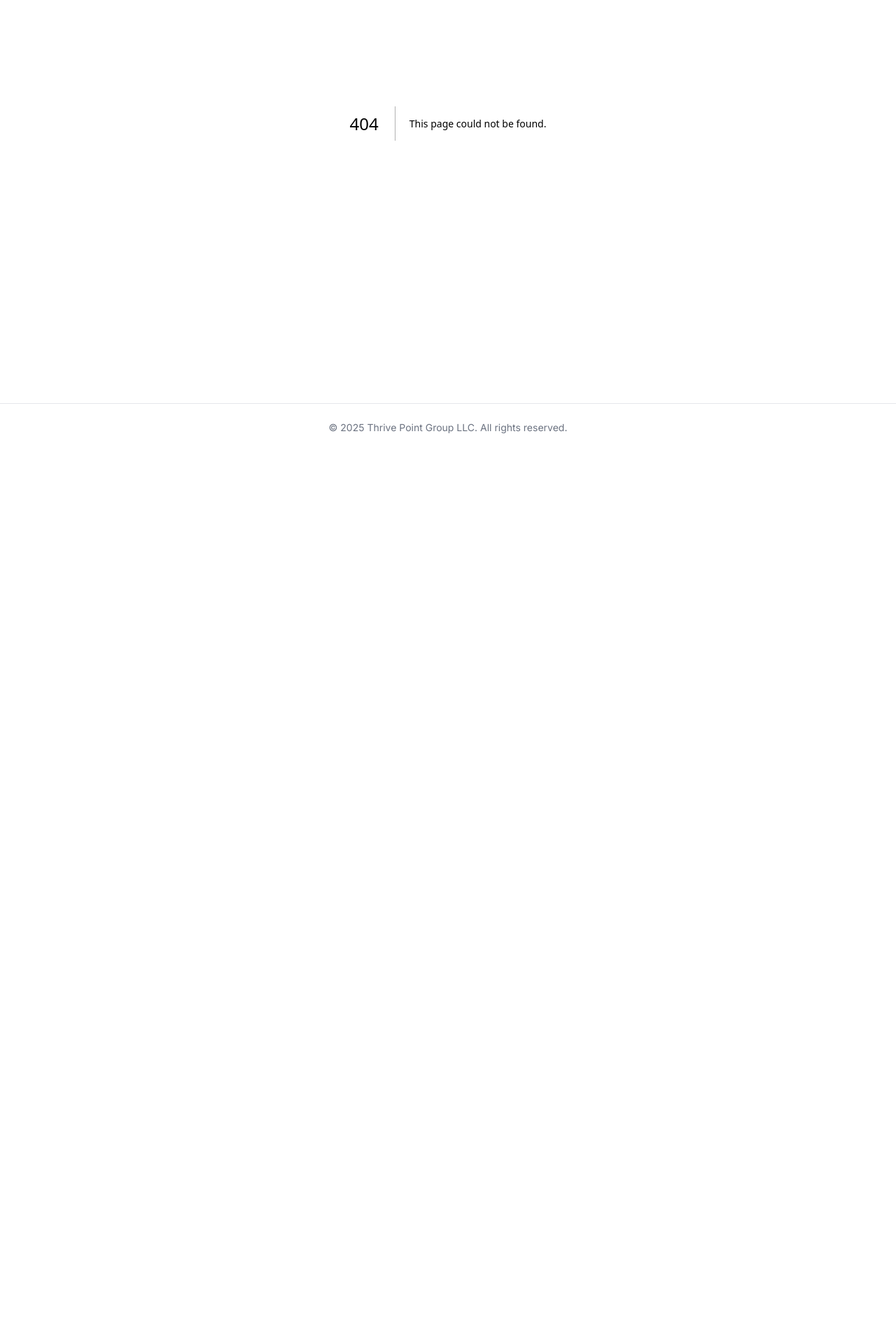
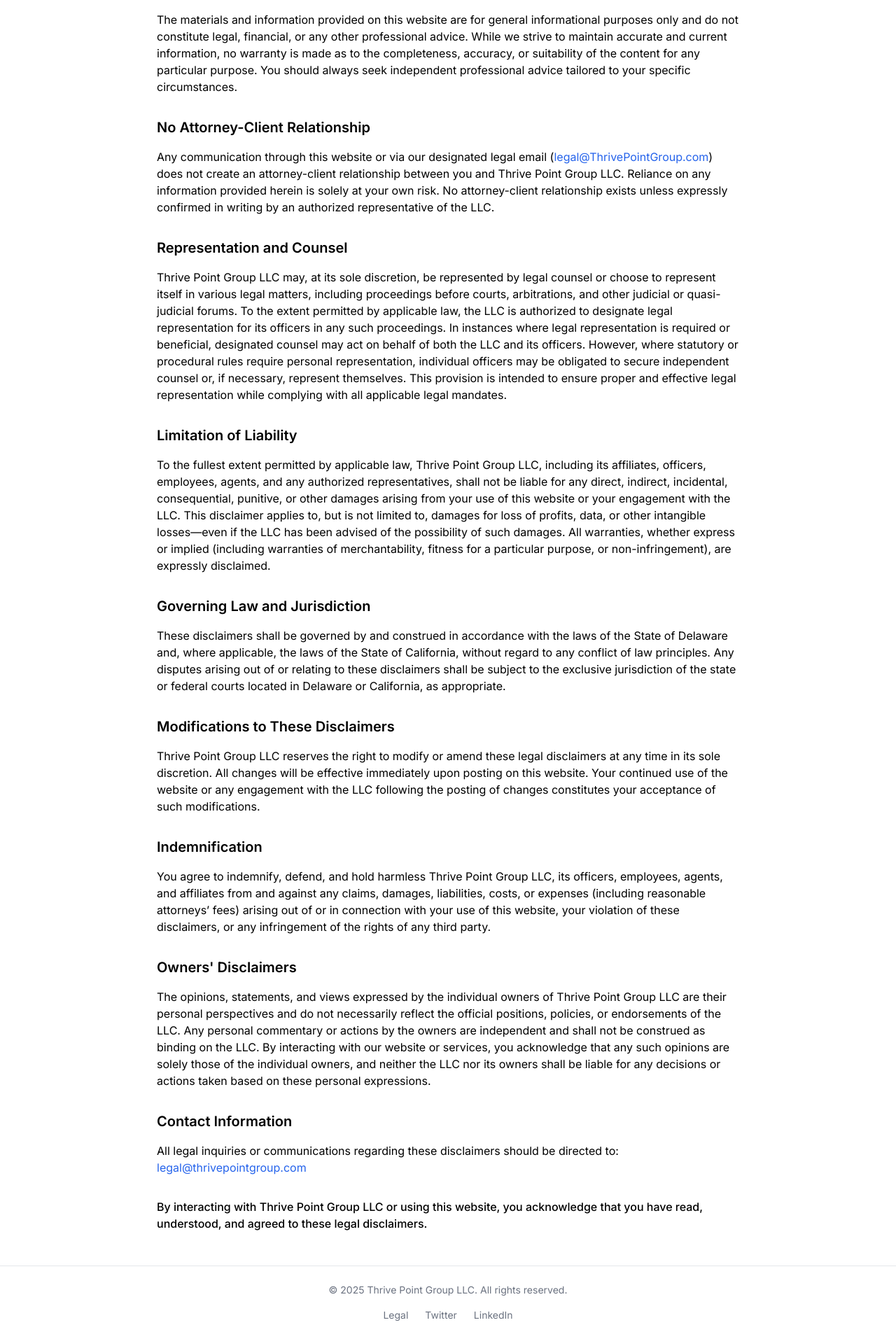
Before and after one commit to thrivepointgroup/thrive-landing, a Next.js app: page /legal in a window 1280 px wide. Before the commit this address had no page. Shown: the part 288-2201 px from the top of the page at 70% size. Before the commit the page ends 933 px from the top, so only its background shows below. Built offline with nearby package versions, Linux system fonts and the light colour scheme.

Commit message:
add legal

```diff
--- a/components/Footer.js
+++ b/components/Footer.js
@@ -1,12 +1,38 @@
 // components/Footer.js
+import Link from 'next/link';
+
 export default function Footer() {
     return (
         <footer className="bg-white mt-auto border-t border-gray-200">
             <div className="max-w-7xl mx-auto py-6 px-4 sm:px-6 lg:px-8">
-                <div className="text-center">
+                <div className="flex flex-col items-center space-y-4">
                     <p className="text-gray-500 text-sm">
                         © {new Date().getFullYear()} Thrive Point Group LLC. All rights reserved.
                     </p>
+                    <div className="flex items-center space-x-6">
+                        <Link
+                            href="/legal"
+                            className="text-gray-500 hover:text-gray-700 text-sm"
+                        >
+                            Legal
+                        </Link>
+                        <a
+                            href="https://x.com/ThriveGroupHQ"
+                            target="_blank"
+                            rel="noopener noreferrer"
+                            className="text-gray-500 hover:text-gray-700 text-sm"
+                        >
+                            Twitter
+                        </a>
+                        <a
+                            href="https://www.linkedin.com/company/thrivepointgroupsv"
+                            target="_blank"
+                            rel="noopener noreferrer"
+                            className="text-gray-500 hover:text-gray-700 text-sm"
+                        >
+                            LinkedIn
+                        </a>
+                    </div>
                 </div>
             </div>
         </footer>
--- a/pages/banner.js
+++ b/pages/banner.js
@@ -94,7 +94,7 @@
       </div>
 
       <button
-        onClick={exportAsPNG}
+        onClic  k={exportAsPNG}
         className="mt-10 px-4 py-2 bg-blue-600 text-white rounded-lg hover:bg-blue-700 transition-colors mb-4"
       >
         Export as PNG
--- /dev/null
+++ b/pages/legal.js
@@ -0,0 +1,83 @@
+export default function Legal() {
+    return (
+      <div className="max-w-4xl mx-auto px-4 sm:px-6 lg:px-8 py-12">
+        <h1 className="text-3xl font-bold mb-8">Disclaimers</h1>
+
+        <div className="prose prose-gray max-w-none space-y-8">
+          <p className="font-medium">
+            PLEASE READ THESE LEGAL DISCLAIMERS CAREFULLY BEFORE ENGAGING WITH THIS WEBSITE OR OUR SERVICES.
+          </p>
+
+          <section>
+            <h2 className="text-xl font-semibold mb-4">No Legal or Professional Advice</h2>
+            <p>
+              The materials and information provided on this website are for general informational purposes only and do not constitute legal, financial, or any other professional advice. While we strive to maintain accurate and current information, no warranty is made as to the completeness, accuracy, or suitability of the content for any particular purpose. You should always seek independent professional advice tailored to your specific circumstances.
+            </p>
+          </section>
+
+          <section>
+            <h2 className="text-xl font-semibold mb-4">No Attorney-Client Relationship</h2>
+            <p>
+              Any communication through this website or via our designated legal email (<a href="mailto:legal@ThrivePointGroup.com" className="text-blue-600 hover:text-blue-800">legal@ThrivePointGroup.com</a>) does not create an attorney-client relationship between you and Thrive Point Group LLC. Reliance on any information provided herein is solely at your own risk. No attorney-client relationship exists unless expressly confirmed in writing by an authorized representative of the LLC.
+            </p>
+          </section>
+
+          <section>
+            <h2 className="text-xl font-semibold mb-4">Representation and Counsel</h2>
+            <p>
+              Thrive Point Group LLC may, at its sole discretion, be represented by legal counsel or choose to represent itself in various legal matters, including proceedings before courts, arbitrations, and other judicial or quasi-judicial forums. To the extent permitted by applicable law, the LLC is authorized to designate legal representation for its officers in any such proceedings. In instances where legal representation is required or beneficial, designated counsel may act on behalf of both the LLC and its officers. However, where statutory or procedural rules require personal representation, individual officers may be obligated to secure independent counsel or, if necessary, represent themselves. This provision is intended to ensure proper and effective legal representation while complying with all applicable legal mandates.
+            </p>
+          </section>
+
+          <section>
+            <h2 className="text-xl font-semibold mb-4">Limitation of Liability</h2>
+            <p>
+              To the fullest extent permitted by applicable law, Thrive Point Group LLC, including its affiliates, officers, employees, agents, and any authorized representatives, shall not be liable for any direct, indirect, incidental, consequential, punitive, or other damages arising from your use of this website or your engagement with the LLC. This disclaimer applies to, but is not limited to, damages for loss of profits, data, or other intangible losses—even if the LLC has been advised of the possibility of such damages. All warranties, whether express or implied (including warranties of merchantability, fitness for a particular purpose, or non-infringement), are expressly disclaimed.
+            </p>
+          </section>
+
+          <section>
+            <h2 className="text-xl font-semibold mb-4">Governing Law and Jurisdiction</h2>
+            <p>
+              These disclaimers shall be governed by and construed in accordance with the laws of the State of Delaware and, where applicable, the laws of the State of California, without regard to any conflict of law principles. Any disputes arising out of or relating to these disclaimers shall be subject to the exclusive jurisdiction of the state or federal courts located in Delaware or California, as appropriate.
+            </p>
+          </section>
+
+          <section>
+            <h2 className="text-xl font-semibold mb-4">Modifications to These Disclaimers</h2>
+            <p>
+              Thrive Point Group LLC reserves the right to modify or amend these legal disclaimers at any time in its sole discretion. All changes will be effective immediately upon posting on this website. Your continued use of the website or any engagement with the LLC following the posting of changes constitutes your acceptance of such modifications.
+            </p>
+          </section>
+
+          <section>
+            <h2 className="text-xl font-semibold mb-4">Indemnification</h2>
+            <p>
+              You agree to indemnify, defend, and hold harmless Thrive Point Group LLC, its officers, employees, agents, and affiliates from and against any claims, damages, liabilities, costs, or expenses (including reasonable attorneys’ fees) arising out of or in connection with your use of this website, your violation of these disclaimers, or any infringement of the rights of any third party.
+            </p>
+          </section>
+
+          <section>
+            <h2 className="text-xl font-semibold mb-4">Owners&apos; Disclaimers</h2>
+            <p>
+              The opinions, statements, and views expressed by the individual owners of Thrive Point Group LLC are their personal perspectives and do not necessarily reflect the official positions, policies, or endorsements of the LLC. Any personal commentary or actions by the owners are independent and shall not be construed as binding on the LLC. By interacting with our website or services, you acknowledge that any such opinions are solely those of the individual owners, and neither the LLC nor its owners shall be liable for any decisions or actions taken based on these personal expressions.
+            </p>
+          </section>
+
+          <section>
+            <h2 className="text-xl font-semibold mb-4">Contact Information</h2>
+            <p>
+              All legal inquiries or communications regarding these disclaimers should be directed to:<br />
+              <a href="mailto:legal@ThrivePointGroup.com" className="text-blue-600 hover:text-blue-800">
+                legal@thrivepointgroup.com
+              </a>
+            </p>
+          </section>
+
+          <p className="font-medium">
+            By interacting with Thrive Point Group LLC or using this website, you acknowledge that you have read, understood, and agreed to these legal disclaimers.
+          </p>
+        </div>
+      </div>
+    );
+  }
```
